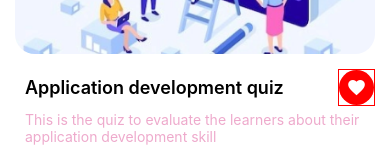
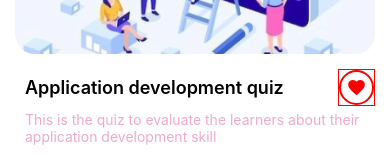
Before and after one commit to SanfetCoder/quiz-app, a React Native app: screen / in a window 390 px wide. Both pictures are taken after a click on the element 77 px from the left and 226 px from the top of the page. Shown: the part 250-410 px from the top of the page. Built offline with nearby package versions, Linux system fonts and the light colour scheme.

Commit message:
Able to toggle like button

```diff
--- a/components/FavButton.js
+++ b/components/FavButton.js
@@ -1,12 +1,15 @@
 import React from 'react'
 import { TouchableNativeFeedback, View } from 'react-native'
 import MaterialCommunityIcons from 'react-native-vector-icons/MaterialCommunityIcons';
-const FavButton = () => {
+
+const FavButton = ({isActive, onPress}) => {
   return (
-    <TouchableNativeFeedback>
+    <TouchableNativeFeedback onPress={onPress}>
       <View
         style={{
-          backgroundColor : 'red',
+          backgroundColor : isActive ? 'red' : 'transparent',
+          borderColor : isActive ? 'none' : 'red',
+          borderWidth : 2,
           height : 35,
           width : 35,
           display : 'flex',
@@ -17,7 +20,7 @@ const FavButton = () => {
         }}>
         <MaterialCommunityIcons
           style={{
-          color : 'white'
+          color : isActive ? "white" : "red"
           }}
           size={20} name="heart"/>
       </View>
--- a/screens/home/QuizDetail.js
+++ b/screens/home/QuizDetail.js
@@ -1,4 +1,4 @@
-import React, { useContext } from 'react'
+import React, { useContext, useState } from 'react'
 import { Image, StyleSheet, Text, View, TouchableNativeFeedback } from 'react-native'
 import { HomeContext } from '../../context/HomeProvider'
 import { fetchQuizByName } from '../../models/quiz';
@@ -42,6 +42,7 @@ const QuizDetail = () => {
 const Header = () => {
   const {selectedQuiz} = useContext(HomeContext)
   const fetchedQuiz = fetchQuizByName(selectedQuiz)
+  const [isLiked, setIsLiked] = useState(false)
   return (
     <View
       style={{
@@ -53,7 +54,7 @@ const Header = () => {
         marginTop : 15
       }}>
       <Text style={styles.title}>{fetchedQuiz.title} quiz</Text>
-      <FavButton />
+      <FavButton onPress={()=>setIsLiked(prev => !prev)} isActive={isLiked}/>
     </View>
   )
 }
```
